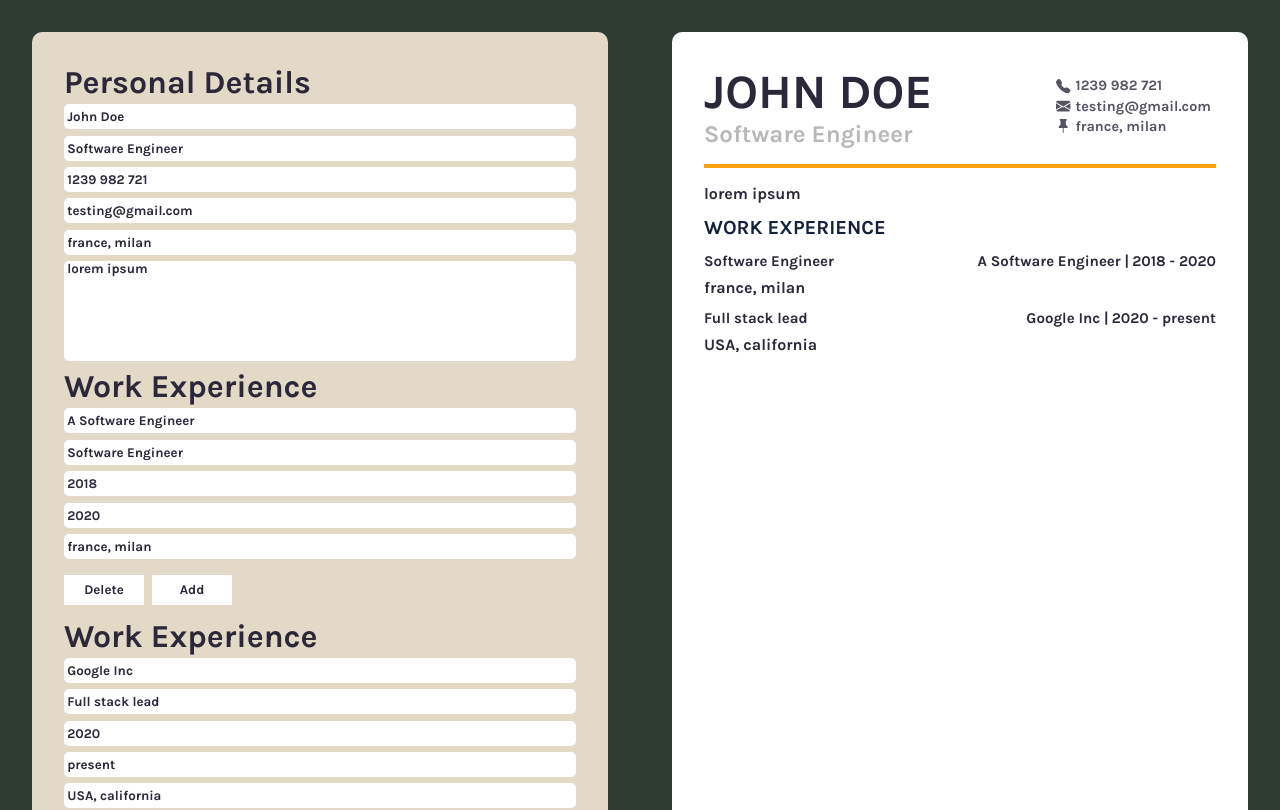
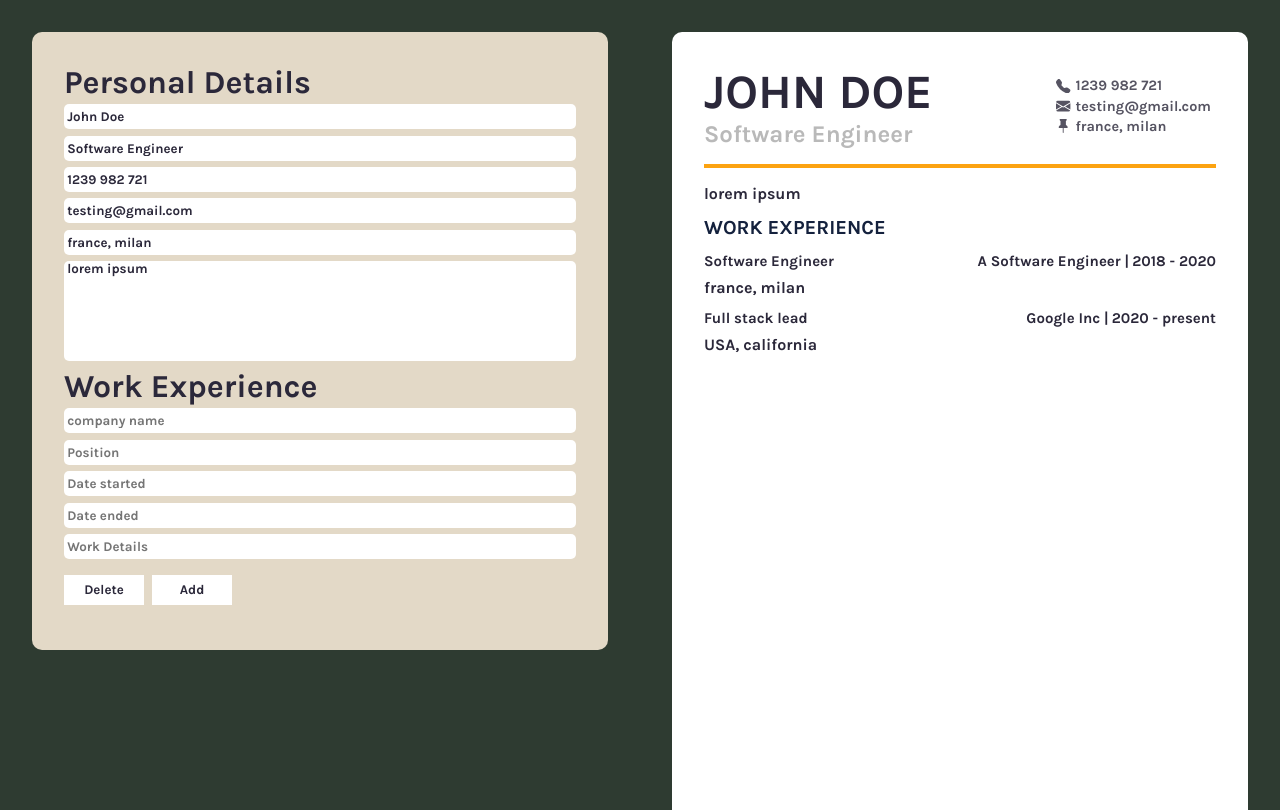
Before and after one commit to haroldm2598/Project-resume, a React (Vite) app: page / in a window 1280 px wide. Shown: the top 810 px of the page. Built offline with nearby package versions, Linux system fonts and the light colour scheme.

Commit message:
find the bug why not returning an empty array

```diff
--- a/src/App.jsx
+++ b/src/App.jsx
@@ -91,10 +91,17 @@ export default function App() {
 	}
 
 	// ELEMENT THAT WILL GET AND POST
+	/*
+		- PROBLEM IS. IF THE MAP IS BEING PASS AS PROPS
+		THE LENGTH OF AN EMPTY ARRAY WILL NOT BE CONSOLE OR READ AS PROPS
+		- ELSE IF NOT BEING MAP AND PASS AS NORMAL PROPS TO COMPONENT THEREFORE IT WILL WORK
+
+		- TRANSFER ALL THE WORK VALUES INTO PROPS CHILDREN LIKE WHAT I DID IN workElementPost
+	*/
 	const workElement = works.map((item) => (
 		<Work
 			key={item.id}
-			workArr={works}
+			// workArr={works}
 			workId={item.id}
 			work1={item.companyName}
 			work2={item.workPosition}
@@ -140,8 +147,9 @@ export default function App() {
 						form6={form.comments}
 						handleChange={handleChange}
 					/>
-					{workElement}
+					{workElement && <Work workArr={works} />}
 				</div>
+				<div className='postContainer'>
 					<Post
 						form1={form.fullName}
 						form2={form.position}
@@ -154,6 +162,7 @@ export default function App() {
 						{workElementPost}
 					</Post>
 				</div>
+			</div>
 		</>
 	);
 }
--- a/src/component/Post.jsx
+++ b/src/component/Post.jsx
@@ -7,7 +7,6 @@ import {
 export default function Post(props) {
 	return (
 		<>
-			<div className='postContainer'>
 			<ul className='list'>
 				<div className='list__first'>
 					<li className='list__first--name'>{props.form1}</li>
@@ -41,7 +40,6 @@ export default function Post(props) {
 				<p className='workDetails'>{props.work5}</p> */}
 			<h1 className='workTitle'>{props.workTitle}</h1>
 			{props.children}
-			</div>
 		</>
 	);
 }
--- a/src/component/Work.jsx
+++ b/src/component/Work.jsx
@@ -10,8 +10,8 @@ export default function Work(props) {
 	return (
 		<>
 			<h1>Work Experience</h1>
-			{props.workArr.length > 1 && (
-				<>
+			{/* {props.workArr && !!props.workArr.length && (
+				<> */}
 			<form onClick={() => props.setCurrentWorkId(props.workId)}>
 				<input
 					type='text'
@@ -53,8 +53,8 @@ export default function Work(props) {
 					value={props.work5}
 				/>
 			</form>
-				</>
-			)}
+			{/* </>
+			)} */}
 			<button className='work__btn' onClick={props.deleteToggle}>
 				Delete
 			</button>
```
Lines whose indentation alone changed are shown as unchanged.
